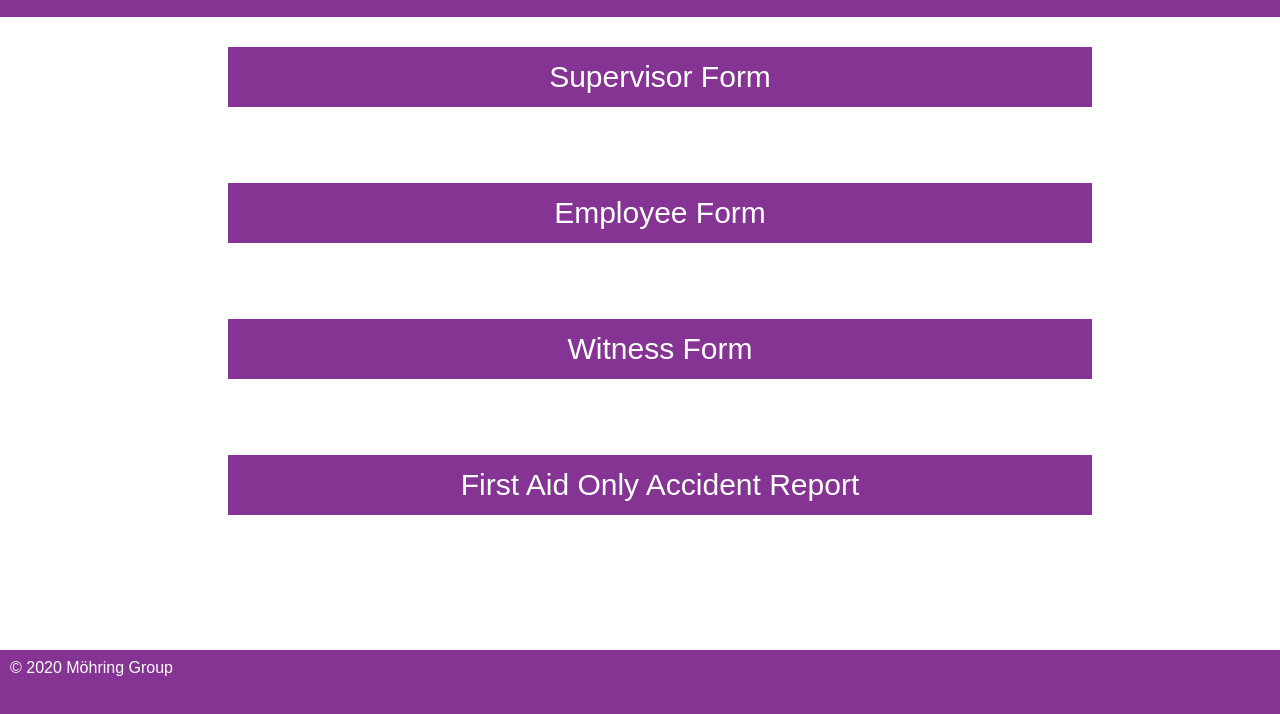
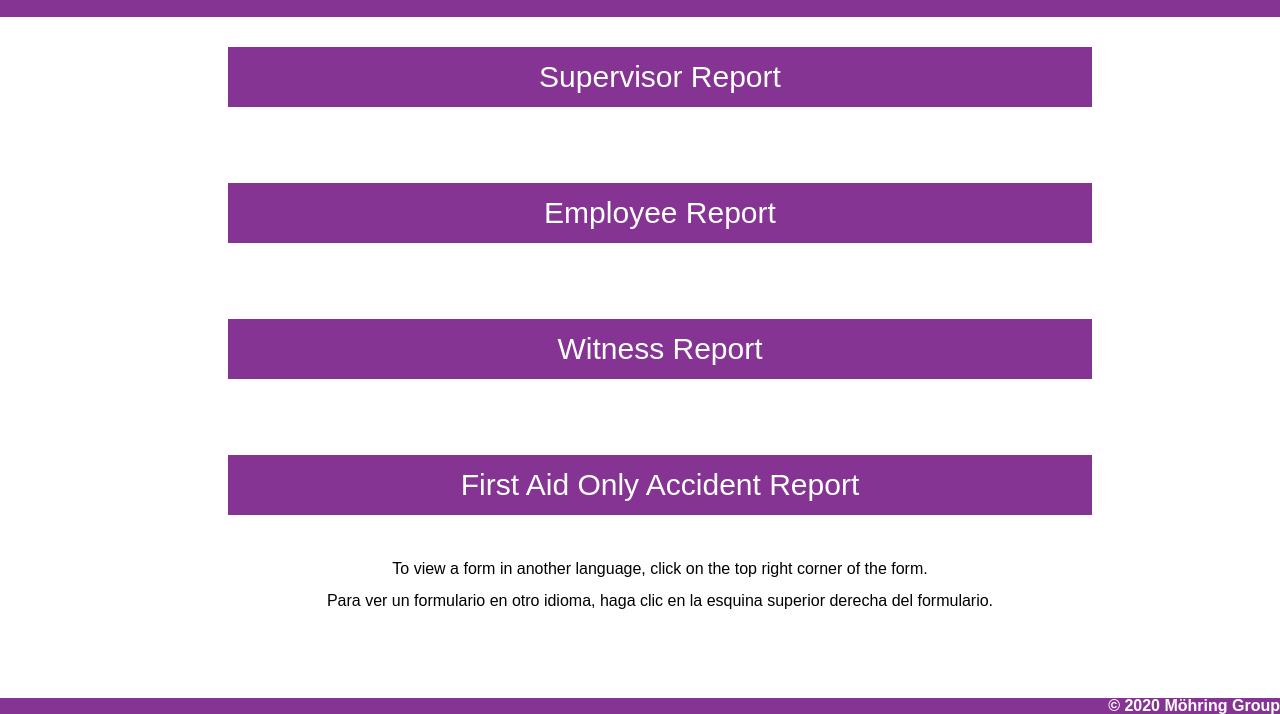
Before and after one commit to VeneerTec/VeneerTec.github.io, a plain HTML site: page index.html in a window 1280 px wide. Shown: the part 86-800 px from the top of the page. Drawn offline with Linux system fonts and the light colour scheme.

Commit message:
Added Spanish Info and Changed Footer

```diff
--- a/index.html
+++ b/index.html
@@ -16,16 +16,21 @@
 
 	</header>
 	<body>
+
 	<div class="wrapper">
 	<section id="pageContent">
 		<main role="main">
-		<a href="https://forms.office.com/Pages/ResponsePage.aspx?id=vAXukRC9fkWHI71LJM0rQP1t7wJ_C9ZEsCeRPLFHqhFUQ1BXQVQ5OEdHVzlHWkEwNFE1TUY3SUpUQi4u" class="button">Supervisor Form</a>
+		<a href="https://forms.office.com/Pages/ResponsePage.aspx?id=vAXukRC9fkWHI71LJM0rQP1t7wJ_C9ZEsCeRPLFHqhFUQ1BXQVQ5OEdHVzlHWkEwNFE1TUY3SUpUQi4u" class="button">Supervisor Report</a>
 		<br>
-		<a href="https://forms.office.com/Pages/ResponsePage.aspx?id=vAXukRC9fkWHI71LJM0rQP1t7wJ_C9ZEsCeRPLFHqhFUMFc1QTRNVDNVWEVZN0tZWkFQQ1ZZTEtaQi4u" class="button">Employee Form</a>
+		<a href="https://forms.office.com/Pages/ResponsePage.aspx?id=vAXukRC9fkWHI71LJM0rQP1t7wJ_C9ZEsCeRPLFHqhFUMFc1QTRNVDNVWEVZN0tZWkFQQ1ZZTEtaQi4u" class="button">Employee Report</a>
 		<br>
-		<a href="https://forms.office.com/Pages/ResponsePage.aspx?id=vAXukRC9fkWHI71LJM0rQP1t7wJ_C9ZEsCeRPLFHqhFURUNOQktZWVFYOFdEOEg0S0VaNkYwREhGWC4u" class="button">Witness Form</a>
+		<a href="https://forms.office.com/Pages/ResponsePage.aspx?id=vAXukRC9fkWHI71LJM0rQP1t7wJ_C9ZEsCeRPLFHqhFURUNOQktZWVFYOFdEOEg0S0VaNkYwREhGWC4u" class="button">Witness Report</a>
 		<br>
 		<a href="https://forms.office.com/Pages/ResponsePage.aspx?id=vAXukRC9fkWHI71LJM0rQP1t7wJ_C9ZEsCeRPLFHqhFURjQ1ODVCVVNCS09QT0FDNDc1UjNBSTBDMC4u" class="button">First Aid Only Accident Report</a>
+		<br>
+		<p>To view a form in another language, click on the top right corner of the form.</p>
+		<br>
+		<p>Para ver un formulario en otro idioma, haga clic en la esquina superior derecha del formulario.</p>
 	</section>
 	</body>
 </div>
--- a/style.css
+++ b/style.css
@@ -1,10 +1,6 @@
 html,body,div,span,object,iframe,h1,h2,h3,h4,h5,h6,p,blockquote,pre,abbr,address,cite,code,del,dfn,em,img,ins,kbd,q,samp,small,strong,sub,sup,var,b,i,dl,dt,dd,ol,ul,li,fieldset,form,label,legend,table,caption,tbody,tfoot,thead,tr,th,td,article,aside,canvas,details,figcaption,figure,footer,header,hgroup,menu,nav,section,summary,time,mark,audio,video{margin:0;padding:0;border:0;outline:0;font-size:100%;vertical-align:baseline;background:transparent}
 body{line-height:1; font-family: arial;}
 h1{font-size: 25px;}h2{font-size: 21px;}h3{font-size: 18px;}h4{font-size: 16px;}
-article,aside,details,figcaption,figure,footer,header,hgroup,menu,nav,section{display:block}
-nav ul{list-style:none}
-blockquote,q{quotes:none}
-blockquote:before,blockquote:after,q:before,q:after{content:none}
 a{margin:0;padding:0;font-size:100%;vertical-align:baseline;background:transparent}
 ins{background-color:#ff9;color:#000;text-decoration:none}
 mark{background-color:#ff9;color:#000;font-style:italic;font-weight:bold}
@@ -14,6 +10,29 @@ table{border-collapse:collapse;border-spacing:0}
 hr{display:block;height:1px;border:0;border-top:1px solid #ccc;margin:1em 0;padding:0}
 input,select{vertical-align:middle}
 
+
+
+
+body,html {
+	background-color: #FFF;
+	margin:0; /*gets rid of white space around body*/
+	height:100vh; /*you can let your content define it's height*/
+	position:relative; /*REQUIRED Sets up positioning for your footer*/
+}
+
+#sticky {
+	background: #863493;
+	margin-top: auto;
+	clear: both;
+	text-align: right;
+	font-weight: bolder;
+	color: #ffffff;
+	width: 100%;
+	height: auto;
+	position:absolute; /*Here's what sticks it*/
+	bottom:0;          /*to the bottom of the body/page*/
+	left:0;            /*and to the left of the body/page.*/
+}
 
 .button {
   width: 800px;
@@ -33,26 +52,6 @@ input,select{vertical-align:middle}
     text-align: center;
 }
 
-#sticky {
-	background: #863493;
-	margin-top: auto;
-	clear: both;
-	text-align: left;
-	color: #ffffff;
-	padding: 10px;
-	width: 100%;
-	height:44px;
-	position:absolute; /*Here's what sticks it*/
-	bottom:0;          /*to the bottom of the body/page*/
-	left:0;            /*and to the left of the body/page.*/
-}
-
-body,html {
-	background-color: #FFF;
-	margin:0; /*gets rid of white space around body*/
-	height:100vh; /*you can let your content define it's height*/
-	position:relative; /*REQUIRED Sets up positioning for your footer*/
-}
 header {
     background: #863493;
     padding: 20px 30px;
```
